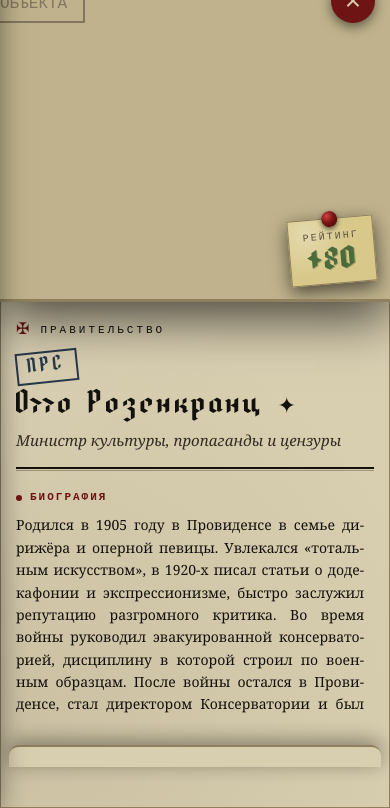
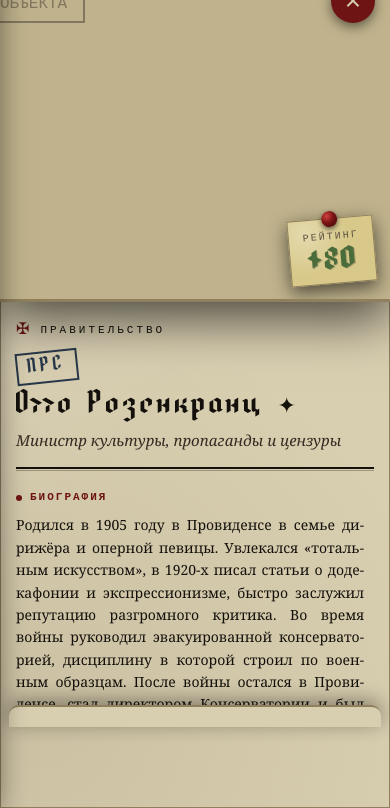
Before and after one commit to bchchchch/providence, a plain HTML site: page characters.html in a window 390 px wide. Both pictures are taken after a click on the element 195 px from the left and 1196 px from the top of the page. Shown: the part 810-1618 px from the top of the page. Drawn offline with Linux system fonts and the light colour scheme.

Commit message:
Update style.css

```diff
--- a/style.css
+++ b/style.css
@@ -1156,6 +1156,6 @@ body {
   .passport-cover__emblem { font-size: 50px; }
   .passport-status-stamp { font-size: 18px; letter-spacing: 2px; padding: 8px 14px; }
   .passport-npc-stamp { font-size: 14px; letter-spacing: 3px; padding: 3px 10px; }
-  .passport-links-row { bottom: 40px; left: 8px; right: 8px; }
+  .passport-links-row { bottom: 80px; left: 8px; right: 8px; }
   .passport-footer { padding-bottom: 90px !important; }
 }
```
